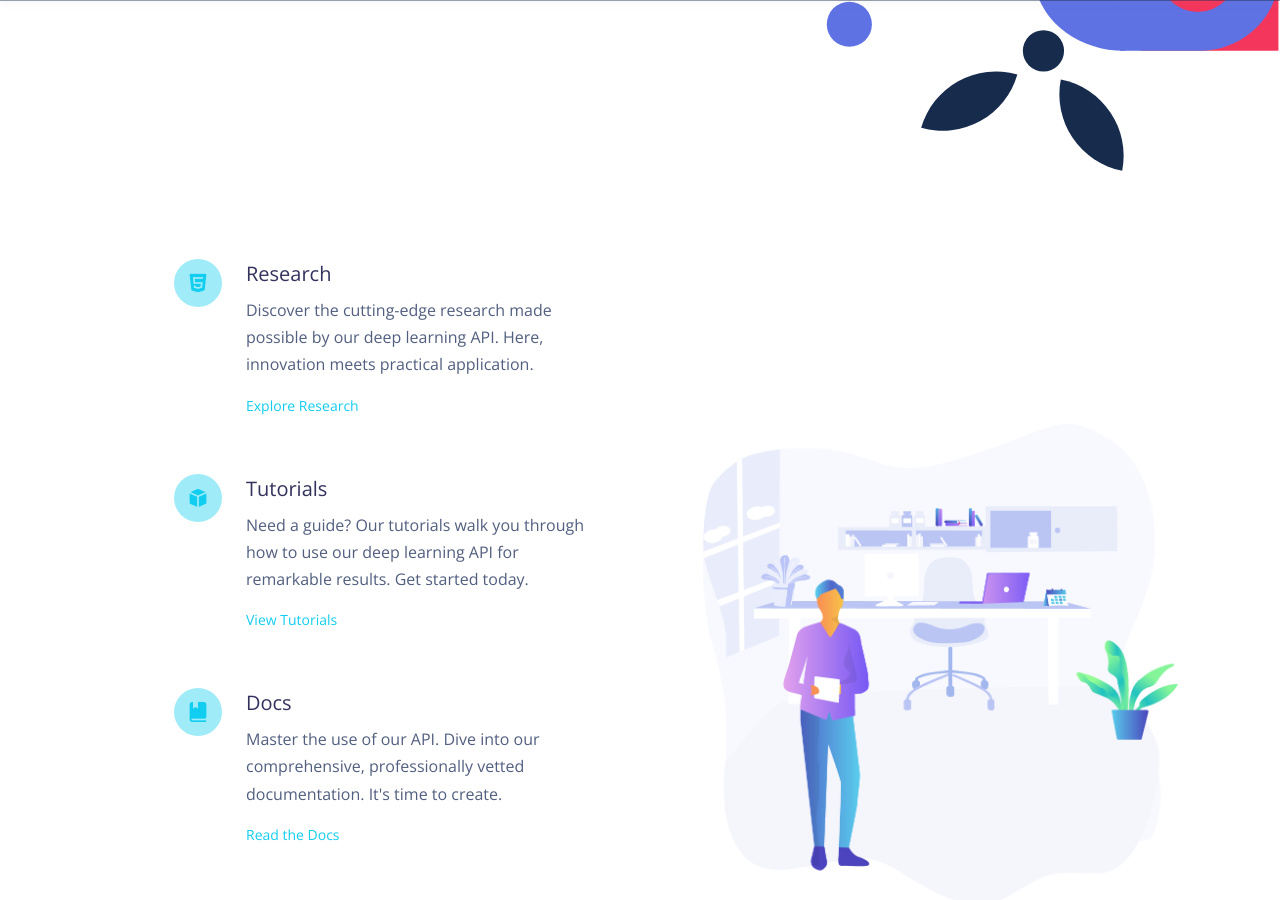
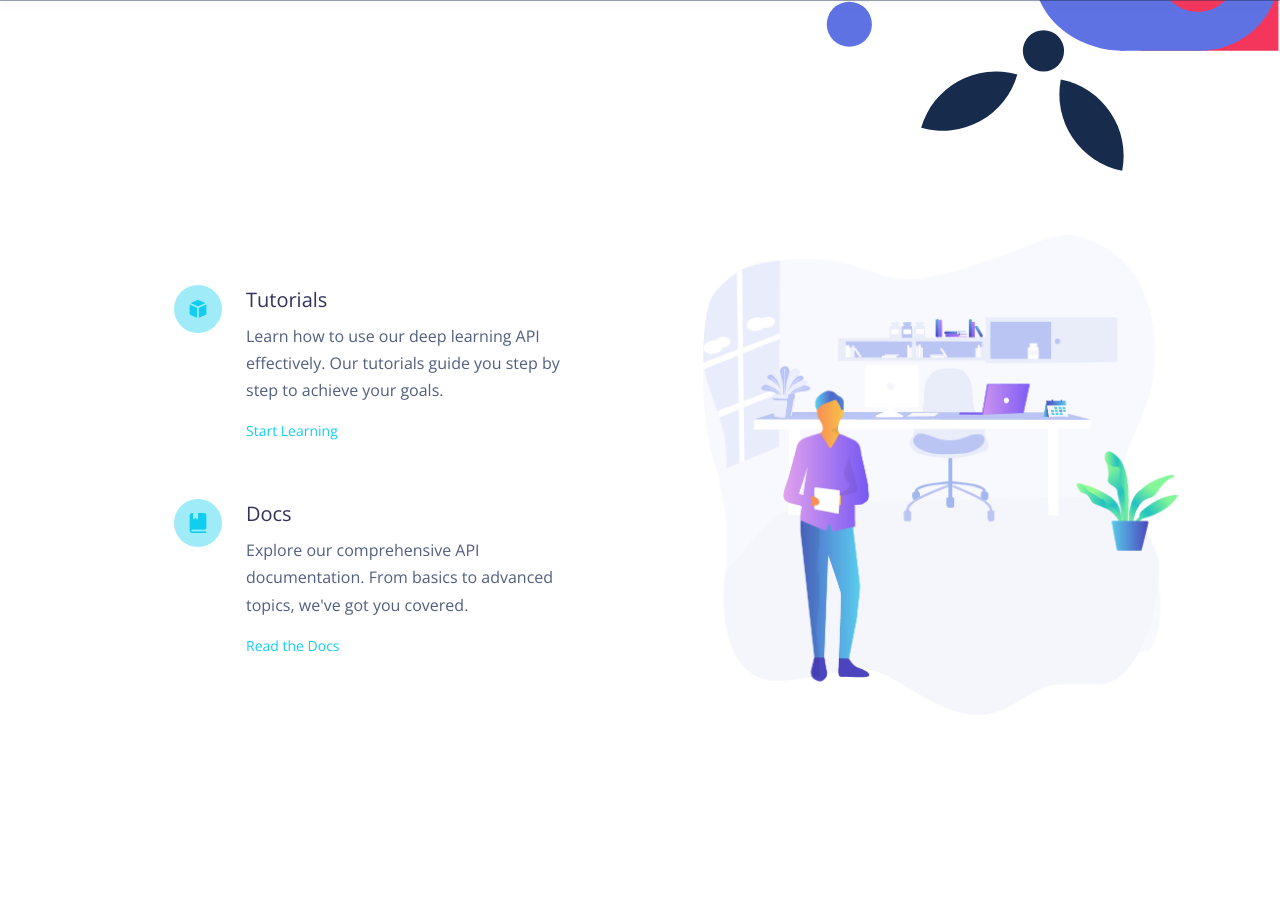
Before and after one commit to KonanAI-LLC/konanai-llc.github.io, a Jekyll site: the page built from index.html, in a window 1280 px wide and 900 px high, scrolled down 729 px. Built offline with Jekyll 4.4.1, drawn with Linux system fonts in a browser that asks for light colours; nearby versions of some CDN libraries; the list of posts is cut into pages by our own code; some of the changed text lies outside the part shown.

Commit message:
Update home-sample.html

```diff
--- a/_includes/home-sample.html
+++ b/_includes/home-sample.html
@@ -24,22 +24,12 @@
       <div class="col-lg-6">
         <div class="info info-horizontal info-hover-primary">
           <div class="icon icon-shape icon-shape-info rounded-circle text-white">
-            <i class="ni ni-html5 text-info"></i>
-          </div>
-          <div class="description pl-4">
-            <h5 class="title">Research</h5>
-            <p>Discover the cutting-edge research made possible by our deep learning API. Here, innovation meets practical application.</p>
-            <a href="#" class="text-info">Explore Research</a>
-          </div>
-        </div>
-        <div class="info info-horizontal info-hover-primary">
-          <div class="icon icon-shape icon-shape-info rounded-circle text-white">
             <i class="ni ni-app text-info"></i>
           </div>
           <div class="description pl-4">
             <h5 class="title">Tutorials</h5>
-            <p>Need a guide? Our tutorials walk you through how to use our deep learning API for remarkable results. Get started today.</p>
-            <a href="#" class="text-info">View Tutorials</a>
+            <p>Learn how to use our deep learning API effectively. Our tutorials guide you step by step to achieve your goals.</p>
+            <a href="#" class="text-info">Start Learning</a>
           </div>
         </div>
         <div class="info info-horizontal info-hover-primary">
@@ -48,18 +38,8 @@
           </div>
           <div class="description pl-4">
             <h5 class="title">Docs</h5>
-            <p>Master the use of our API. Dive into our comprehensive, professionally vetted documentation. It's time to create.</p>
+            <p>Explore our comprehensive API documentation. From basics to advanced topics, we've got you covered.</p>
             <a href="#" class="text-info">Read the Docs</a>
-          </div>
-        </div>
-        <div class="info info-horizontal info-hover-primary">
-          <div class="icon icon-shape icon-shape-info rounded-circle text-white">
-            <i class="ni ni-hat-3 text-info"></i>
-          </div>
-          <div class="description pl-4">
-            <h5 class="title">School</h5>
-            <p>New to deep learning? Start your journey with our fundamental resources. Learn, grow, and transform with KonanAI.</p>
-            <a href="#" class="text-info">Join the School</a>
           </div>
         </div>
       </div>
```
